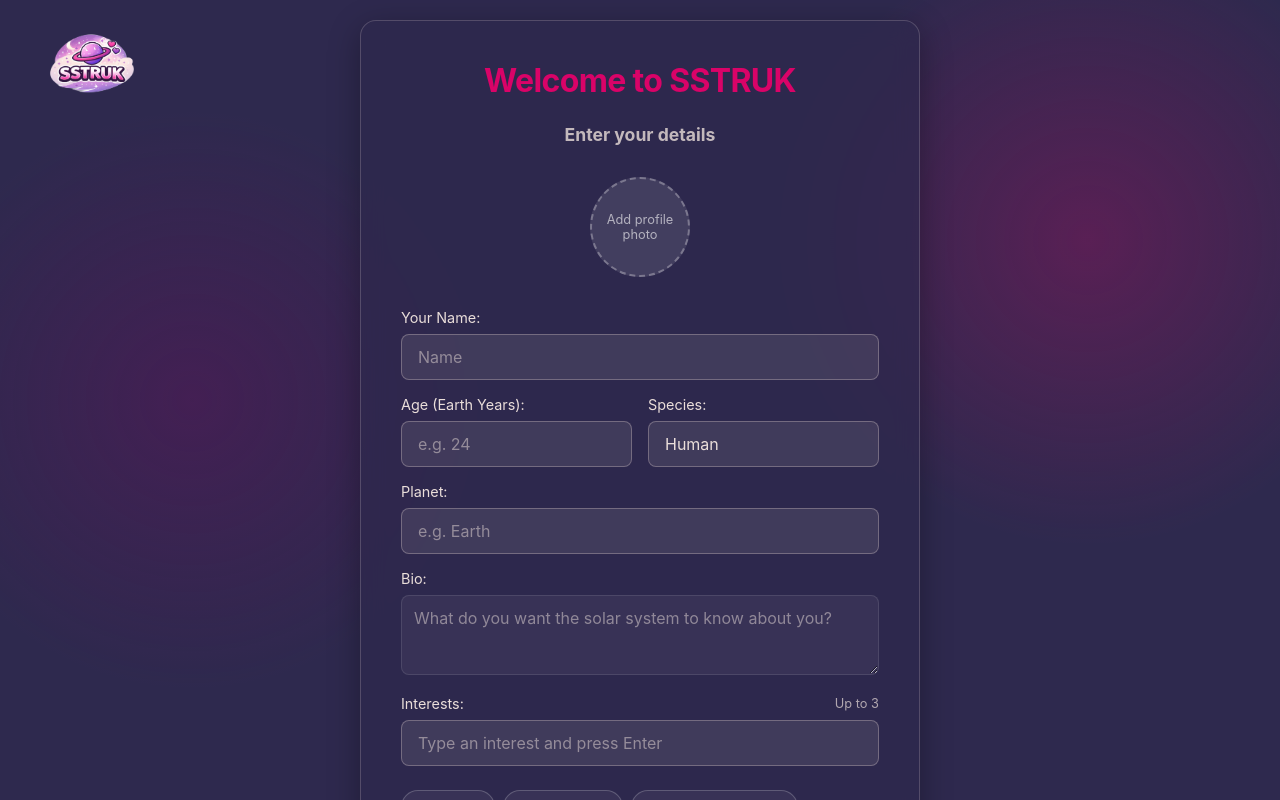
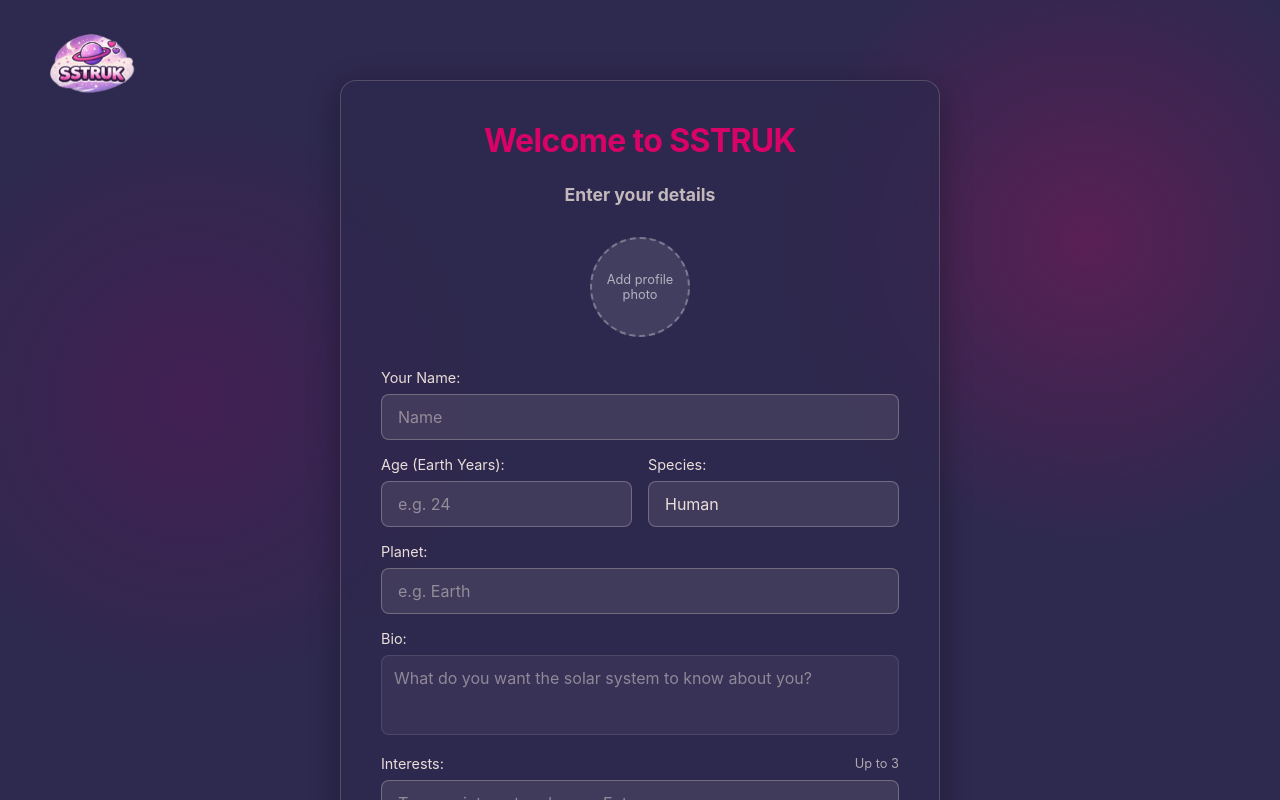
Before and after one commit to devsuoa/devsuoa-devs-sesa-beginner-hackathon-2026-hot-encoded, a React (Vite) app: page /signup in a window 1280 px wide. Shown: the top 800 px of the page. Built offline with nearby package versions, Linux system fonts and the light colour scheme.

Commit message:
fix for sign up scroll

```diff
--- a/src/index.css
+++ b/src/index.css
@@ -130,7 +130,8 @@ select option {
 .app-container {
   display: flex;
   flex-direction: column;
-  min-height: 100vh;
+  height: 100vh;
+  overflow: hidden;
 }
 
 .navbar {
@@ -163,6 +164,7 @@ select option {
   justify-content: center;
   align-items: center;
   width: 100%;
+  overflow: hidden;
 }
 
 @keyframes spin {
--- a/src/pages/Preferences.tsx
+++ b/src/pages/Preferences.tsx
@@ -33,7 +33,17 @@ export default function Preferences() {
   };
 
   return (
-    <div style={{ maxWidth: '500px', margin: '40px auto', padding: '0 20px' }}>
+    <div style={{
+      width: '100%',
+      height: '100%',
+      display: 'flex',
+      justifyContent: 'center',
+      alignItems: 'flex-start',
+      overflowY: 'auto',
+      padding: '40px 20px',
+      boxSizing: 'border-box'
+    }}>
+      <div style={{ width: '100%', maxWidth: '500px', paddingTop: '40px' }}>
       <div className="glass-panel" style={{ padding: '32px' }}>
         <h1 style={{ textAlign: 'center', marginBottom: '24px', color: 'var(--color-secondary)' }}>Your Preferences</h1>
         <p style={{ textAlign: 'center', marginBottom: '32px', color: 'rgba(234, 222, 218, 0.8)' }}>
@@ -96,5 +106,6 @@ export default function Preferences() {
         </form>
       </div>
     </div>
+  </div>
   );
 }
--- a/src/pages/Signup.tsx
+++ b/src/pages/Signup.tsx
@@ -112,7 +112,17 @@ export default function Signup() {
   }
 
   return (
-    <div style={{ width: '100%', maxWidth: '600px', padding: '20px', boxSizing: 'border-box' }}>
+    <div style={{
+      width: '100%',
+      height: '100%',
+      display: 'flex',
+      justifyContent: 'center',
+      alignItems: 'flex-start',
+      overflowY: 'auto',
+      padding: '40px 20px',
+      boxSizing: 'border-box'
+    }}>
+      <div style={{ width: '100%', maxWidth: '600px', paddingTop: '40px' }}>
         <div className="glass-panel" style={{ padding: '40px' }}>
           <h1 style={{ textAlign: 'center', marginBottom: '24px', color: 'var(--color-secondary)' }}>Welcome to SSTRUK</h1>
           <p style={{ textAlign: 'center', marginBottom: '32px', color: 'rgba(234, 222, 218, 0.8)', fontWeight: 'bold', fontSize: '1.1rem' }}>
@@ -221,7 +231,8 @@ export default function Signup() {
                   border: '1px solid rgba(255, 255, 255, 0.1)',
                   color: 'white',
                   minHeight: '80px',
-                fontFamily: 'inherit'
+                  fontFamily: 'inherit',
+                  resize: 'none'
                 }}
               />
             </div>
@@ -286,5 +297,6 @@ export default function Signup() {
           </form>
         </div>
       </div>
+    </div>
   );
 }
```
Lines whose indentation alone changed are shown as unchanged.
